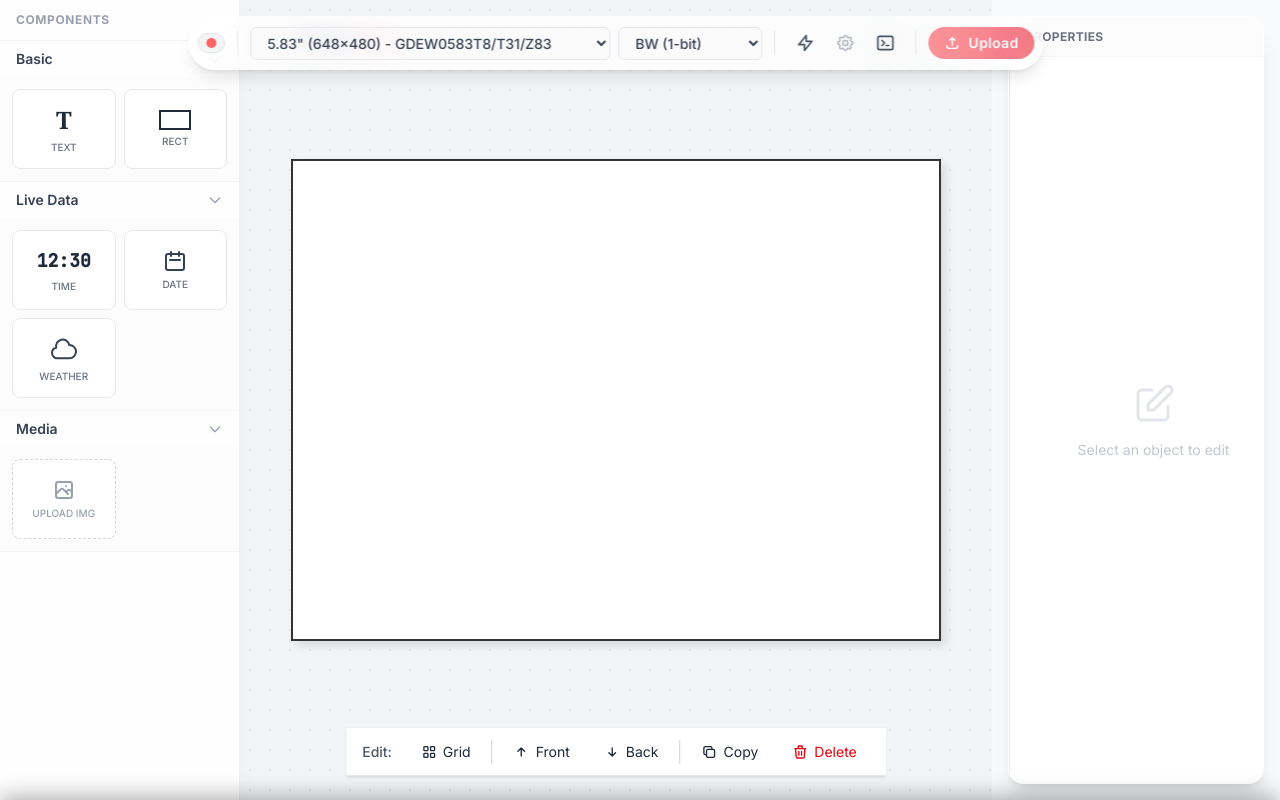
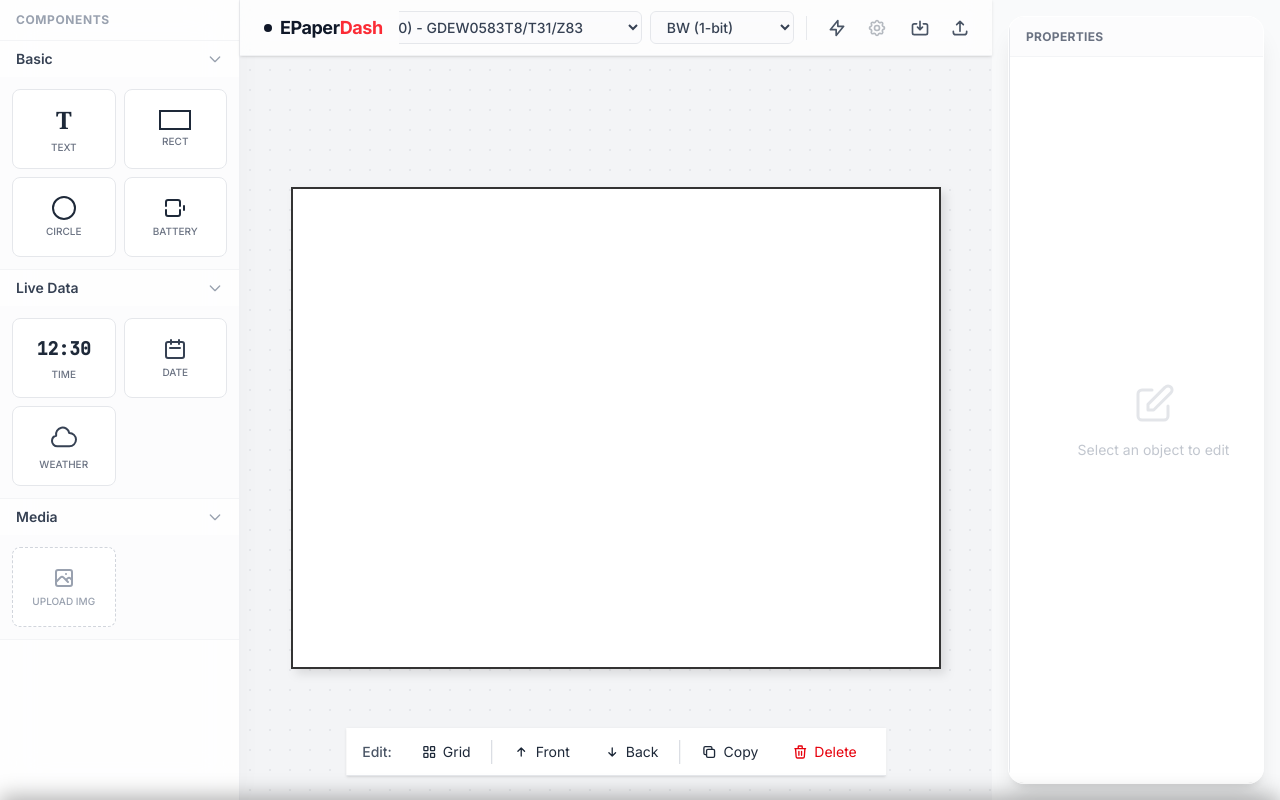
Before and after one commit to liaochihung/EPaperDash, a Vue app in the folder web/: page / in a window 1280 px wide. Built offline with nearby package versions, Linux system fonts and the light colour scheme.

Commit message:
fix header bar

```diff
--- a/web/src/App.vue
+++ b/web/src/App.vue
@@ -1,7 +1,7 @@
 <script setup>
 import { ref, watch, onMounted, onUnmounted } from 'vue';
 import CanvasEditor from './components/CanvasEditor.vue';
-import AppHeader from './components/AppHeader.vue';
+import AppLogo from './components/AppLogo.vue';
 import ToolSidebar from './components/ToolSidebar.vue';
 import EditToolbar from './components/EditToolbar.vue';
 import PropertiesPanel from './components/PropertiesPanel.vue';
@@ -195,14 +195,14 @@ watch(selectedObject, (newVal) => {
     <!-- Center: Workspace -->
     <main class="flex-1 flex flex-col relative min-w-0 bg-gray-100 dot-grid">
 
-      <!-- New App Header (Floating Top) -->
-      <AppHeader
-        @save="handleSaveProject"
-        @load="handleLoadProject"
-      />
+      <!-- Unified Top Header (Glass Bar) -->
+      <header class="relative z-40 bg-white/80 backdrop-blur-md border-b border-gray-200/50 h-14 flex items-center justify-between px-3 md:px-4 shrink-0 shadow-sm">
 
-      <!-- Device Toolbar (Floating Island) -->
-      <div class="absolute top-4 left-1/2 -translate-x-1/2 z-40">
+          <!-- Left: Logo -->
+          <AppLogo />
+
+          <!-- Center: Device Controls (Scrollable on mobile) -->
+          <div class="flex-1 overflow-x-auto flex justify-center mx-2 no-scrollbar">
               <DeviceToolbar
                 :is-connected="isConnected"
                 :is-uploading="isUploading"
@@ -214,6 +214,22 @@ watch(selectedObject, (newVal) => {
                 @toggle-console="isConsoleOpen = !isConsoleOpen"
               />
           </div>
+
+          <!-- Right: File Actions -->
+          <div class="flex items-center gap-2 shrink-0">
+               <button @click="handleSaveProject" class="p-1.5 rounded-md text-gray-600 hover:bg-gray-100/80 hover:text-gray-900 transition-colors focus:outline-none focus:ring-2 focus:ring-gray-200" title="Save Project">
+                <svg xmlns="http://www.w3.org/2000/svg" class="h-5 w-5" fill="none" viewBox="0 0 24 24" stroke="currentColor">
+                    <path stroke-linecap="round" stroke-linejoin="round" stroke-width="2" d="M8 7H5a2 2 0 00-2 2v9a2 2 0 002 2h14a2 2 0 002-2V9a2 2 0 00-2-2h-3m-1 4l-3 3m0 0l-3-3m3 3V4" />
+                </svg>
+              </button>
+
+              <button @click="handleLoadProject" class="p-1.5 rounded-md text-gray-600 hover:bg-gray-100/80 hover:text-gray-900 transition-colors focus:outline-none focus:ring-2 focus:ring-gray-200" title="Load Project">
+                <svg xmlns="http://www.w3.org/2000/svg" class="h-5 w-5" fill="none" viewBox="0 0 24 24" stroke="currentColor">
+                    <path stroke-linecap="round" stroke-linejoin="round" stroke-width="2" d="M4 16v1a3 3 0 003 3h10a3 3 0 003-3v-1m-4-8l-4-4m0 0L8 8m4-4v12" />
+                </svg>
+              </button>
+          </div>
+      </header>
 
       <!-- Edit Toolbar (Floating Bottom Center) -->
       <!-- Adjusted positioning to floating style -->
--- a/web/src/components/AppHeader.vue
+++ /dev/null
@@ -1,29 +0,0 @@
-<script setup>
-const emit = defineEmits(['save', 'load']);
-</script>
-
-<template>
-  <header class="h-16 flex items-center px-6 justify-between shrink-0 pointer-events-none z-20 absolute top-0 left-0 right-0">
-    <!-- Branding -->
-    <div class="flex items-center space-x-2 shrink-0 pointer-events-auto bg-white/70 backdrop-blur-md px-4 py-2 rounded-full border border-white/20 shadow-sm mt-4 ml-4">
-      <h1 class="font-bold text-lg tracking-tight text-gray-900 font-sans">
-        EPaper<span class="text-red-500">Dash</span>
-      </h1>
-    </div>
-
-    <!-- File Actions -->
-    <div class="flex items-center gap-2 pointer-events-auto mt-4 mr-4">
-       <button @click="$emit('save')" class="p-2 bg-white/70 backdrop-blur-md text-gray-700 border border-white/20 rounded-full hover:bg-white hover:text-gray-900 transition-all shadow-sm group" aria-label="Save Project" title="Save">
-        <svg xmlns="http://www.w3.org/2000/svg" class="h-5 w-5" fill="none" viewBox="0 0 24 24" stroke="currentColor">
-            <path stroke-linecap="round" stroke-linejoin="round" stroke-width="2" d="M8 7H5a2 2 0 00-2 2v9a2 2 0 002 2h14a2 2 0 002-2V9a2 2 0 00-2-2h-3m-1 4l-3 3m0 0l-3-3m3 3V4" />
-        </svg>
-      </button>
-
-      <button @click="$emit('load')" class="p-2 bg-white/70 backdrop-blur-md text-gray-700 border border-white/20 rounded-full hover:bg-white hover:text-gray-900 transition-all shadow-sm group" aria-label="Load Project" title="Load">
-        <svg xmlns="http://www.w3.org/2000/svg" class="h-5 w-5" fill="none" viewBox="0 0 24 24" stroke="currentColor">
-            <path stroke-linecap="round" stroke-linejoin="round" stroke-width="2" d="M4 16v1a3 3 0 003 3h10a3 3 0 003-3v-1m-4-8l-4-4m0 0L8 8m4-4v12" />
-        </svg>
-      </button>
-    </div>
-  </header>
-</template>
--- /dev/null
+++ b/web/src/components/AppLogo.vue
@@ -0,0 +1,8 @@
+<template>
+  <div class="flex items-center space-x-2 shrink-0 px-2">
+    <h1 class="font-bold text-lg tracking-tight text-gray-900 font-sans select-none flex items-center gap-2">
+      <div class="w-2 h-2 rounded-full bg-gray-900"></div>
+      <span>EPaper<span class="text-red-500">Dash</span></span>
+    </h1>
+  </div>
+</template>
--- a/web/src/components/CanvasEditor.vue
+++ b/web/src/components/CanvasEditor.vue
@@ -38,6 +38,9 @@ const {
     addWeatherNode,
     addDateNode,
     getPartialDataURL,
+    addRect,
+    addCircle,
+    addBatteryNode,
     stage // access ref if needed for cleanup
 } = useKonvaCanvas(stageContainer, props, emit);
 
@@ -95,7 +98,9 @@ const handleDrop = (e) => {
             case 'time': addTimeNode(); break;
             case 'date': addDateNode(); break;
             case 'weather': addWeatherNode(); break;
-            case 'rect': addText(); break; // Rect not implemented yet, fallback to text
+            case 'rect': addRect(); break;
+            case 'circle': addCircle(); break;
+            case 'battery': addBatteryNode(); break;
             default: break;
         }
     } catch (err) {
--- a/web/src/components/DeviceToolbar.vue
+++ b/web/src/components/DeviceToolbar.vue
@@ -23,7 +23,7 @@ const colorModeModel = computed({
 </script>
 
 <template>
-  <div class="flex items-center gap-2 p-2 bg-white/70 backdrop-blur-md rounded-full border border-white/20 shadow-lg pointer-events-auto">
+  <div class="flex items-center gap-2 pointer-events-auto">
 
     <!-- Connection Status Indicator -->
     <div class="flex items-center px-2 py-1 rounded-full bg-gray-100 border border-gray-200" title="Connection Status">
--- a/web/src/components/ToolSidebar.vue
+++ b/web/src/components/ToolSidebar.vue
@@ -1,7 +1,7 @@
 <script setup>
 import { ref } from 'vue';
 
-const emit = defineEmits(['add-text', 'add-image', 'add-time', 'add-date', 'add-weather']);
+const emit = defineEmits(['add-text', 'add-image', 'add-time', 'add-date', 'add-weather', 'add-rect', 'add-circle', 'add-battery']);
 const fileInput = ref(null);
 
 // Accordion State
@@ -66,11 +66,35 @@ const handleDragStart = (e, type, payload = null) => {
                         class="h-20 bg-white border border-gray-200 rounded-lg flex flex-col items-center justify-center hover:border-blue-400 hover:shadow-sm cursor-grab active:cursor-grabbing transition-all hover:-translate-y-0.5"
                         draggable="true"
                         @dragstart="(e) => handleDragStart(e, 'rect')"
-                        @click="$emit('add-text')"
+                        @click="$emit('add-rect')"
                     >
-                        <!-- Todo: Implement Rect actual add -->
                         <div class="w-8 h-5 border-2 border-gray-800 mb-1"></div>
                         <span class="text-[10px] text-gray-500 uppercase font-medium">Rect</span>
+                    </div>
+
+                    <div
+                        class="h-20 bg-white border border-gray-200 rounded-lg flex flex-col items-center justify-center hover:border-blue-400 hover:shadow-sm cursor-grab active:cursor-grabbing transition-all hover:-translate-y-0.5"
+                        draggable="true"
+                        @dragstart="(e) => handleDragStart(e, 'circle')"
+                        @click="$emit('add-circle')"
+                    >
+                        <div class="w-6 h-6 border-2 border-gray-800 rounded-full mb-1"></div>
+                        <span class="text-[10px] text-gray-500 uppercase font-medium">Circle</span>
+                    </div>
+
+                    <div
+                        class="h-20 bg-white border border-gray-200 rounded-lg flex flex-col items-center justify-center hover:border-blue-400 hover:shadow-sm cursor-grab active:cursor-grabbing transition-all hover:-translate-y-0.5"
+                        draggable="true"
+                        @dragstart="(e) => handleDragStart(e, 'battery')"
+                        @click="$emit('add-battery')"
+                    >
+                        <!-- Simple Battery Icon -->
+                        <svg class="h-6 w-6 text-gray-800 mb-1" fill="none" viewBox="0 0 24 24" stroke="currentColor">
+                           <path stroke-linecap="round" stroke-linejoin="round" stroke-width="2" d="M12 18v-2a6 6 0 016-6v0a6 6 0 016 6v2a6 6 0 01-6 6v0a6 6 0 01-6-6zm-6-2v2a6 6 0 016 6v0a6 6 0 016-6v-2a6 6 0 01-6-6v0a6 6 0 01-6 6z" style="display:none" />
+                           <!-- Real Battery Path -->
+                           <path stroke-linecap="round" stroke-linejoin="round" stroke-width="2" d="M3 10V6a2 2 0 012-2h10a2 2 0 012 2v4M3 14v4a2 2 0 002 2h10a2 2 0 002-2v-4M21 10v4" />
+                        </svg>
+                        <span class="text-[10px] text-gray-500 uppercase font-medium">Battery</span>
                     </div>
                 </div>
             </div>
--- a/web/src/composables/useKonvaCanvas.js
+++ b/web/src/composables/useKonvaCanvas.js
@@ -305,7 +305,19 @@ export function useKonvaCanvas(stageContainer, props, emit) {
                     item.attrs.draggable = true;
                 }
 
-                if (item.className === 'Text') {
+                if (item.attrs) {
+                    item.attrs.draggable = true;
+                }
+
+                if (['Rect', 'Circle'].includes(item.className) && item.id !== 'paper-bg') {
+                    // Generic shape handling
+                    let node;
+                    if (item.className === 'Rect') node = new Konva.Rect(item.attrs);
+                    if (item.className === 'Circle') node = new Konva.Circle(item.attrs);
+
+                    setupCursorEvents(node);
+                    paperGroup.value.add(node);
+                } else if (item.className === 'Text') {
                     const node = new Konva.Text(item.attrs);
                     // Re-add custom hitFunc
                     node.hitFunc(function (context) {
@@ -532,6 +544,103 @@ export function useKonvaCanvas(stageContainer, props, emit) {
         emit('change');
     };
 
+    const addRect = () => {
+        if (!paperGroup.value) return;
+        const rect = new Konva.Rect({
+            x: 50,
+            y: 50,
+            width: 100,
+            height: 100,
+            fill: 'transparent',
+            stroke: 'black',
+            strokeWidth: 2,
+            draggable: true,
+            id: `rect-${Date.now()}`,
+            name: 'editable-shape'
+        });
+        setupCursorEvents(rect);
+        paperGroup.value.add(rect);
+        selectNode(rect);
+        emit('change');
+    };
+
+    const addCircle = () => {
+        if (!paperGroup.value) return;
+        const circle = new Konva.Circle({
+            x: 100,
+            y: 100,
+            radius: 50,
+            fill: 'transparent',
+            stroke: 'black',
+            strokeWidth: 2,
+            draggable: true,
+            id: `circle-${Date.now()}`,
+            name: 'editable-shape'
+        });
+        setupCursorEvents(circle);
+        paperGroup.value.add(circle);
+        selectNode(circle);
+        emit('change');
+    };
+
+    const addBatteryNode = () => {
+        if (!paperGroup.value) return;
+        const group = new Konva.Group({
+            x: 50,
+            y: 50,
+            draggable: true,
+            id: `battery-${Date.now()}`,
+            name: 'editable-group'
+        });
+
+        // Battery Body
+        const body = new Konva.Rect({
+            width: 40,
+            height: 20,
+            stroke: 'black',
+            strokeWidth: 2,
+            cornerRadius: 2
+        });
+
+        // Battery Tip
+        const tip = new Konva.Rect({
+            x: 40,
+            y: 5,
+            width: 4,
+            height: 10,
+            fill: 'black'
+        });
+
+        // Level (75%)
+        const level = new Konva.Rect({
+            x: 4,
+            y: 4,
+            width: 24,
+            height: 12,
+            fill: 'black'
+        });
+
+        // Percentage Text
+        const text = new Konva.Text({
+            x: 0,
+            y: 24,
+            text: '80%',
+            fontSize: 14,
+            fontFamily: 'sans-serif',
+            fill: 'black'
+        });
+
+        group.add(body);
+        group.add(tip);
+        group.add(level);
+        group.add(text);
+
+        setupCursorEvents(group);
+        paperGroup.value.add(group);
+        selectNode(group);
+        emit('change');
+    };
+
     // Partial Area Export
     const getPartialDataURL = (x, y, width, height) => {
         if (!stage.value) return null;
@@ -576,6 +685,10 @@ export function useKonvaCanvas(stageContainer, props, emit) {
         addTimeNode,
         addWeatherNode,
         addDateNode,
-        getPartialDataURL
+        addDateNode,
+        getPartialDataURL,
+        addRect,
+        addCircle,
+        addBatteryNode
     };
 }
```
Lines whose indentation alone changed are shown as unchanged.
